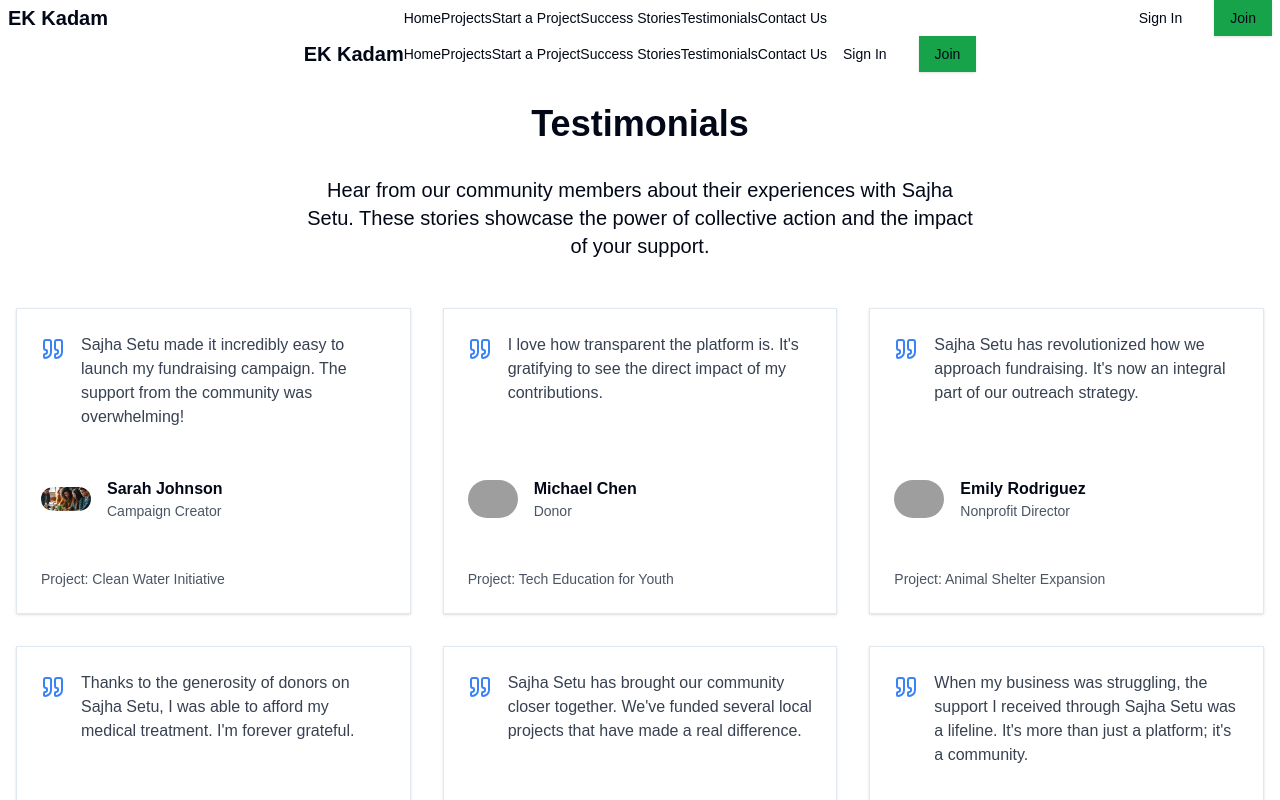
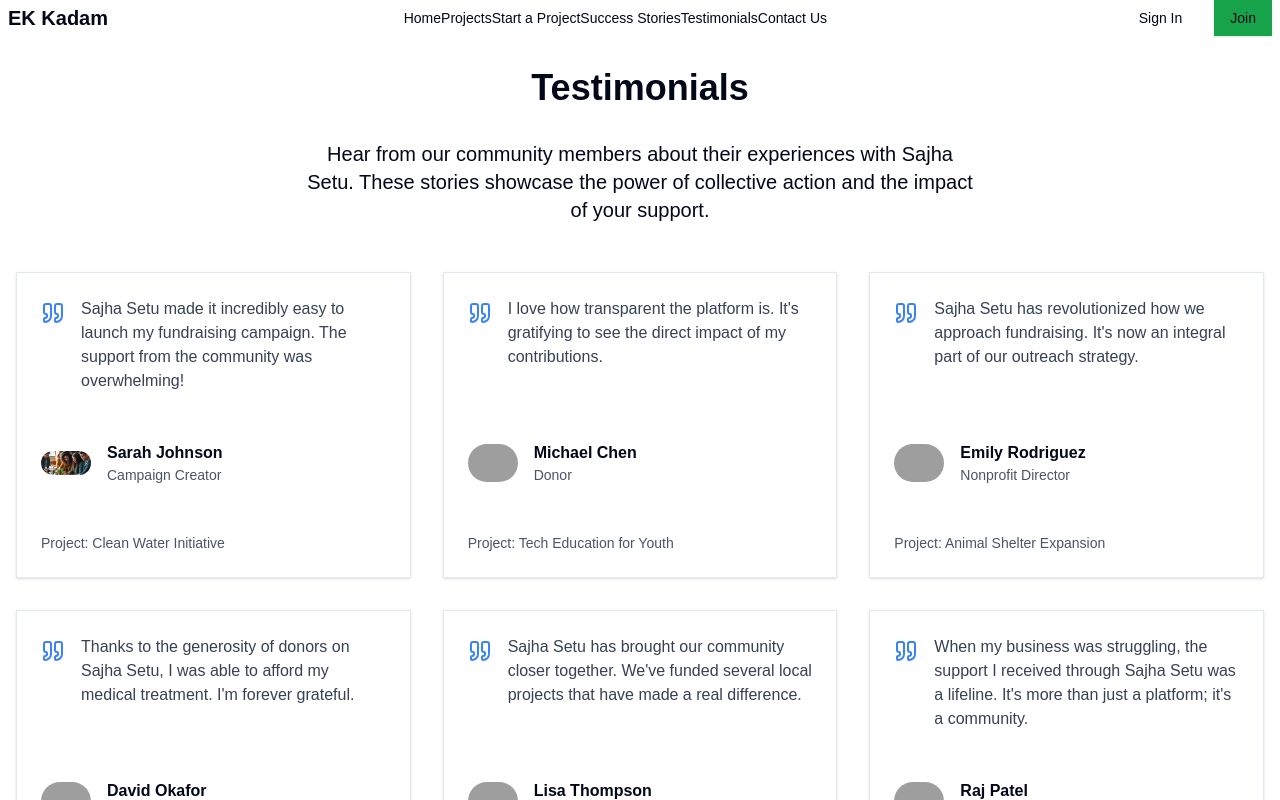
Before and after one commit to kecitclub/theDebuggers, a Next.js app in the folder client/: page /testimonials in a window 1280 px wide. Shown: the top 800 px of the page. Built offline with nearby package versions, Linux system fonts and the light colour scheme; grey boxes are pictures that could not be loaded.

Commit message:
fixed testimonial header bug

```diff
--- a/client/src/app/testimonials/page.tsx
+++ b/client/src/app/testimonials/page.tsx
@@ -63,8 +63,6 @@ export default function Testimonials() {
 
   return (
     <div className="flex flex-col min-h-screen">
-      <SiteHeader />
-
       <main className="flex-grow container mx-auto px-4 py-8">
         <h1 className="text-4xl font-bold mb-8 text-center">Testimonials</h1>
         <p className="text-xl text-center mb-12 max-w-2xl mx-auto">
```
